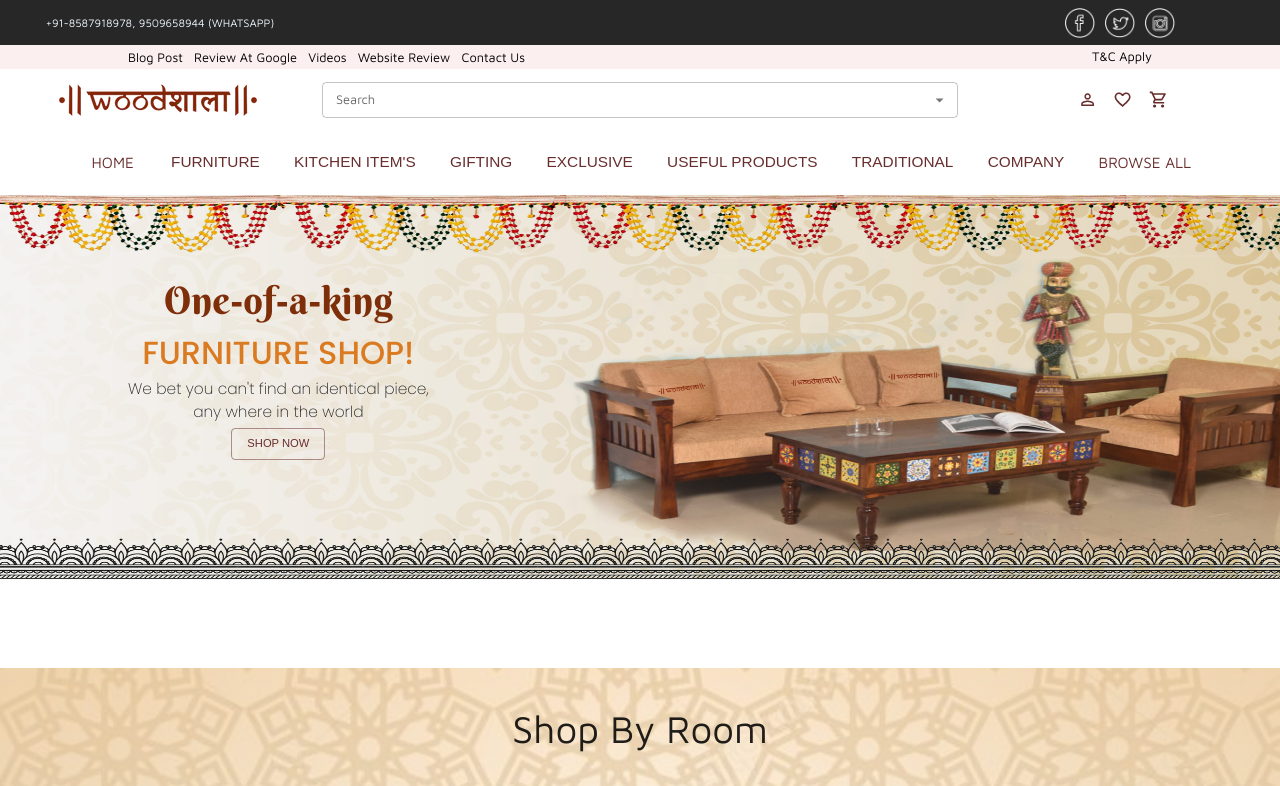
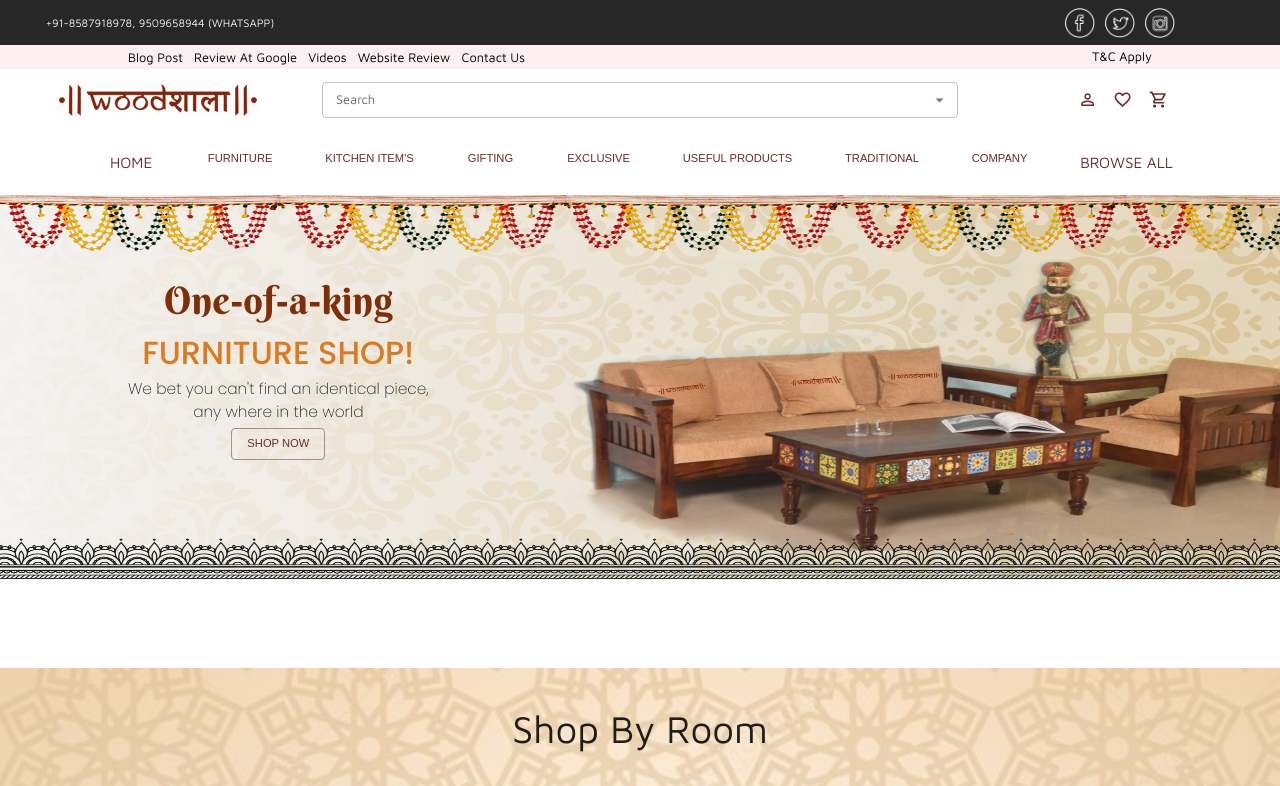
Before and after one commit to bitwittech/woodsala-site-frontend, a React (Create React App) app: page / in a window 1280 px wide. Shown: the top 786 px of the page. Built offline with nearby package versions, Linux system fonts and the light colour scheme.

Commit message:
Bug settle

```diff
--- a/src/App.js
+++ b/src/App.js
@@ -2,6 +2,8 @@ import React, {useEffect, lazy,Suspense} from "react";
 import { BrowserRouter, Routes, Route, useNavigate, useLocation } from "react-router-dom";
 import "./App.css";
 import "../src/asset/css/home.css";
+import "../src/asset/css/footer.css";
+import "../src/asset/css/navbar.css";
 
 // MUI
 import { CssBaseline } from "@mui/material";
--- a/src/components/utility/Navbar.js
+++ b/src/components/utility/Navbar.js
@@ -266,7 +266,7 @@ export default function Navbar(props) {
       { link: '/product', label: 'Spatula' },
     ],
     gifting: [
-      { link: '/product/Animal Figure', label: 'Animal Figure' },
+      { link: '/product/Animal Figurine', label: 'Animal Figure' },
       { link: '/product/Clock', label: 'Clock' },
       { link: '/product/Candle Holder', label: 'Candle Holder' },
       { link: '/product', label: 'Collectibles' },
@@ -533,13 +533,13 @@ export default function Navbar(props) {
         <Grid item xs={12} className="main-2">
           <Grid container className='dropdown-wrapper' >
             <Grid item >
-              <Button component = {Redirect} to = '/' onClick={() => handleDropdown('furniture')} className="btn">Home</Button>
+              <Button component = {Redirect} to = '/'  className="btn">Home</Button>
             </Grid>
             <Grid item >
               <Box onMouseOver={() => handleDropdown('furniture')}
                 onMouseOut={() => handleDropdown('furniture')}
               >
-                <Button onClick={() => handleDropdown('furniture')} className="btn"  >Furniture</Button>
+                <Button  className="btn"  >Furniture</Button>
                 <List sx={{ display: show.furniture ? 'block' : 'none' }} dense={true} className='listBox'>
                   {generate('furniture')}
                 </List>
@@ -549,7 +549,7 @@ export default function Navbar(props) {
               <Box onMouseOver={() => handleDropdown('kitchen')}
                 onMouseOut={() => handleDropdown('kitchen')}
               >
-                <Button onClick={() => handleDropdown('kitchen')} className="btn"  >Kitchen Item's</Button>
+                <Button  className="btn"  >Kitchen Item's</Button>
                 <List sx={{ display: show.kitchen ? 'block' : 'none' }} dense={true} className='listBox'>
                   {generate('kitchen')}
                 </List>
@@ -559,7 +559,7 @@ export default function Navbar(props) {
               <Box onMouseOver={() => handleDropdown('gifting')}
                 onMouseOut={() => handleDropdown('gifting')}
               >
-                <Button onClick={() => handleDropdown('gifting')} className="btn"  >Gifting</Button>
+                <Button  className="btn"  >Gifting</Button>
                 <List sx={{ display: show.gifting ? 'block' : 'none' }} dense={true} className='listBox'>
                   {generate('gifting')}
                 </List>
@@ -569,7 +569,7 @@ export default function Navbar(props) {
               <Box onMouseOver={() => handleDropdown('exclusive')}
                 onMouseOut={() => handleDropdown('exclusive')}
               >
-                <Button onClick={() => handleDropdown('exclusive')} className="btn"  >Exclusive</Button>
+                <Button  className="btn"  >Exclusive</Button>
                 <List sx={{ display: show.exclusive ? 'block' : 'none' }} dense={true} className='listBox'>
                   {generate('exclusive')}
                 </List>
@@ -579,7 +579,7 @@ export default function Navbar(props) {
               <Box onMouseOver={() => handleDropdown('useful')}
                 onMouseOut={() => handleDropdown('useful')}
               >
-                <Button onClick={() => handleDropdown('useful')} className="btn"  >Useful Products</Button>
+                <Button className="btn"  >Useful Products</Button>
                 <List sx={{ display: show.useful ? 'block' : 'none' }} dense={true} className='listBox'>
                   {generate('useful')}
                 </List>
@@ -589,7 +589,7 @@ export default function Navbar(props) {
               <Box onMouseOver={() => handleDropdown('traditional')}
                 onMouseOut={() => handleDropdown('traditional')}
               >
-                <Button onClick={() => handleDropdown('traditional')} className="btn"  >Traditional</Button>
+                <Button  className="btn"  >Traditional</Button>
                 <List sx={{ display: show.traditional ? 'block' : 'none' }} dense={true} className='listBox'>
                   {generate('traditional')}
                 </List>
@@ -599,7 +599,7 @@ export default function Navbar(props) {
               <Box onMouseOver={() => handleDropdown('company')}
                 onMouseOut={() => handleDropdown('company')}
               >
-                <Button onClick={() => handleDropdown('company')} className="btn"  >Company</Button>
+                <Button  className="btn"  >Company</Button>
                 <List sx={{ display: show.company ? 'block' : 'none' }} dense={true} className='listBox'>
                   {generate('company')}
                 </List>
```
